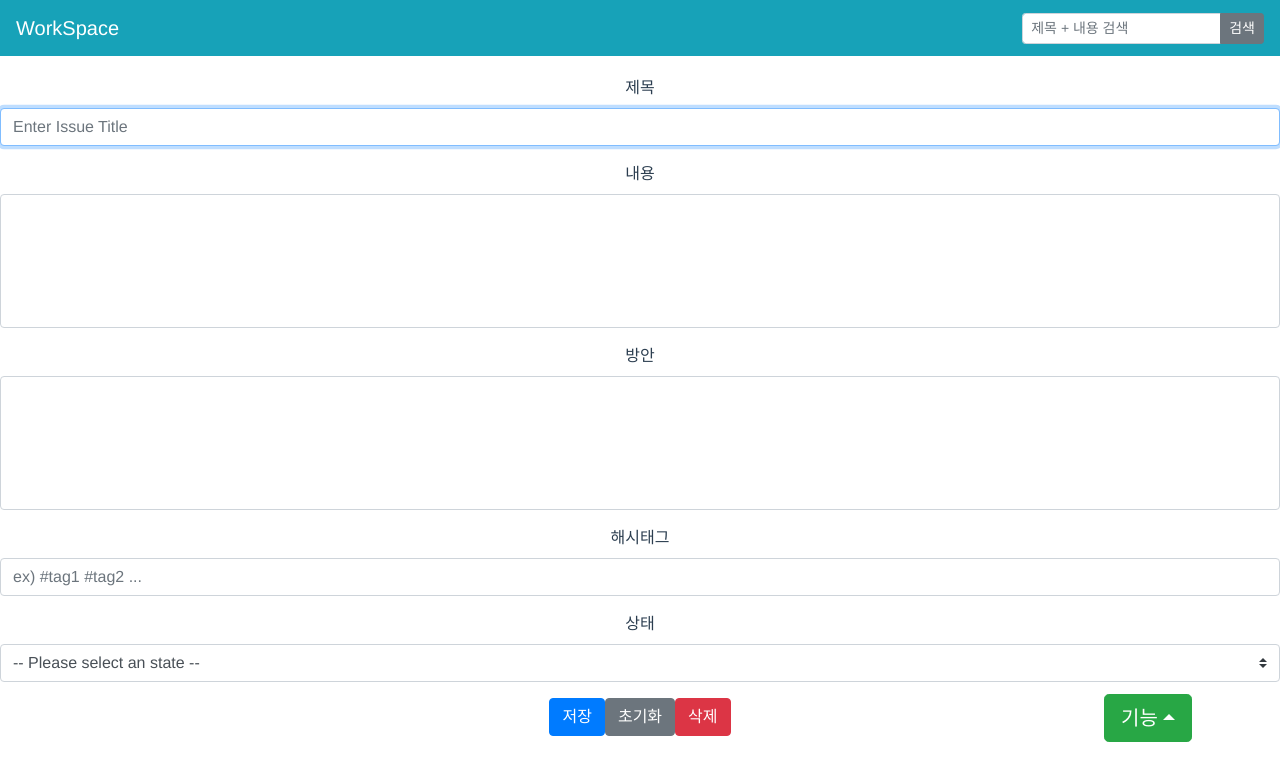
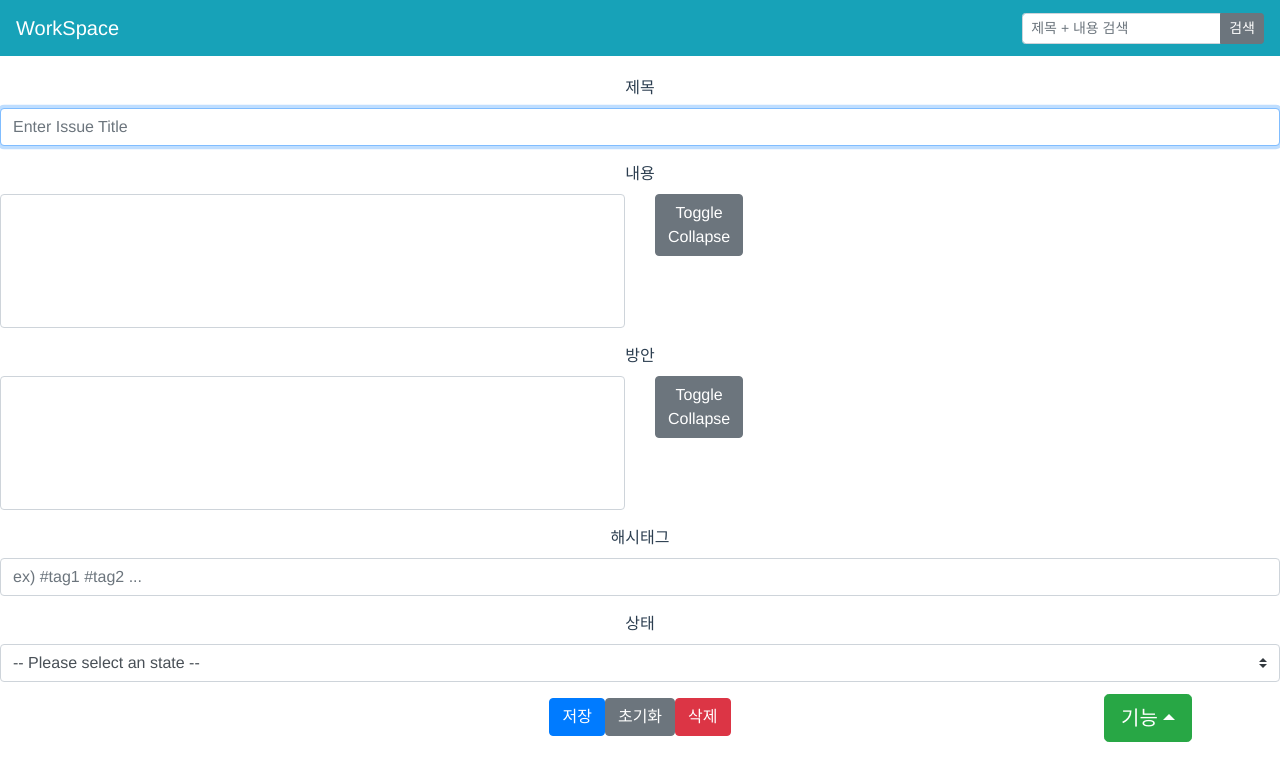
Before and after one commit to gijoona/msa-fe-board-app, a Vue app: page /issue/Edit in a window 1280 px wide. Shown: the top 780 px of the page. Built offline with nearby package versions, Linux system fonts and the light colour scheme; no server answers; sample sign-in values are in the browser's storage.

Commit message:
edit 화면의 contents, solutions부분을 EditMarkdown 컴포넌트로 추출 markdown editor 적용

```diff
--- a/src/components/issue/IssueEdit.vue
+++ b/src/components/issue/IssueEdit.vue
@@ -1,16 +1,11 @@
 <template>
-  <div>
   <div class="my-3">
     <b-form @submit="onSubmit">
       <b-form-group id="titleGroup" horizontal label="제목" label-for="txtTitle">
         <b-form-input id="txtTitle" v-model="issueData.title" placeholder="Enter Issue Title" v-focus></b-form-input>
       </b-form-group>
-        <b-form-group id="contentsGroup" horizontal label="내용" label-for="tarContents">
-          <b-form-textarea id="tarContents" v-model="issueData.contents" rows="5" max-rows="10"></b-form-textarea>
-        </b-form-group>
-        <b-form-group id="solutionsGroup" horizontal label="방안" label-for="tarSolutions">
-          <b-form-textarea id="tarSolutions" v-model="issueData.solutions" rows="5" max-rows="10"></b-form-textarea>
-        </b-form-group>
+      <edit-markdown currId="content" label="내용" :data="issueData.contents" @update:data="val => issueData.contents = val"></edit-markdown>
+      <edit-markdown currId="solution" label="방안" :data="issueData.solutions" @update:data="val => issueData.solutions = val"></edit-markdown>
       <b-form-group id="tagsGroup" horizontal label="해시태그" label-for="txtTags">
         <b-form-input id="txtTags" v-model="issueData.tags" placeholder="ex) #tag1 #tag2 ..."></b-form-input>
       </b-form-group>
@@ -37,9 +32,10 @@
       </div>
     </b-modal>
   </div>
-  </div>
 </template>
 <script>
+import EditMarkdown from '@/components/issue/comp/edit/EditMarkdown'
+
 export default {
   name: 'IssueEdit',
   data: function () {
@@ -152,6 +148,9 @@ export default {
       return convertTags
     }
   },
+  components: {
+    EditMarkdown
+  },
   created: function () {
     if (this.$route.params.id) {
       this.load()
--- /dev/null
+++ b/src/components/issue/comp/edit/EditMarkdown.vue
@@ -0,0 +1,74 @@
+<template>
+  <b-form-group :id="currId+'Group'" horizontal :label="label" :label-for="'tar'+currId">
+    <b-row>
+      <b-col cols="6">
+        <b-form-textarea :id="'tar'+currId" v-model="contents" rows="5" max-rows="10" @input="onInput"></b-form-textarea>
+      </b-col>
+      <b-col cols="1">
+        <b-btn @click="showCollapse = !showCollapse"
+               :class="showCollapse ? 'collapsed' : null"
+               :aria-controls="'collapse'+currId"
+               :aria-expanded="showCollapse ? 'true' : 'false'">
+          Toggle Collapse
+        </b-btn>
+      </b-col>
+      <b-col cols="5">
+        <b-collapse :id="'collapse'+currId" v-model="showCollapse" >
+          <vue-markdown class="preview" :source="contents" :html="mdOpts.html"></vue-markdown>
+        </b-collapse>
+      </b-col>
+    </b-row>
+  </b-form-group>
+</template>
+<script>
+import VueMarkdown from 'vue-markdown'
+
+export default {
+  name: 'EditMarkdown',
+  props: ['currId', 'label', 'data'],
+  data: function () {
+    return {
+      contents: this.data,
+      mdOpts: {
+        show: true,
+        html: false,
+        breaks: true,
+        linkify: true,
+        emoji: true,
+        typographer: true,
+        toc: false
+      },
+      showCollapse: false
+    }
+  },
+  methods: {
+    allRight: function (htmlStr) {
+      console.log('markdown is parsed !')
+    },
+    onInput: function () {
+      this.$emit('update:data', this.contents)
+    },
+    toggleMDE: function () {
+
+    }
+  },
+  components: {
+    VueMarkdown
+  }
+}
+</script>
+<style>
+.preview {
+  padding: 2px 10px;
+  overflow: auto;
+  background-color: #fff;
+  border: 1px solid #ccc;
+  border-radius: 4px;
+  text-align: left;
+  height: 134px;
+  max-height: 254px;
+}
+.full-height {
+  height: 100%;
+}
+</style>
--- a/src/components/issue/comp/view/Contents.vue
+++ b/src/components/issue/comp/view/Contents.vue
@@ -1,18 +1,32 @@
 <template>
   <fieldset class="mb-2">
     <legend>{{ legend }}</legend>
-    <div v-html="convertHtml"></div>
+    <vue-markdown :source="contents" :html="mdOpts.html"></vue-markdown>
+    <!-- <div v-html="convertHtml"></div> -->
   </fieldset>
 </template>
 <script>
+import VueMarkdown from 'vue-markdown'
+
 export default {
   name: 'ViewContents',
   props: ['legend', 'contents'],
   data: function () {
-    return {}
+    return {
+      mdOpts: {
+        show: true,
+        html: false,
+        breaks: true,
+        linkify: true,
+        emoji: true,
+        typographer: true,
+        toc: false
+      }
+    }
   },
   computed: {
     convertHtml: function () {
+      // vue-markdown을 적용함에 따라 사용안함!!!
       let str = (this.contents || '').toString()
       // 개행문자 치환
       str = str.replace(/\n/g, '<br/>')
@@ -25,6 +39,9 @@ export default {
       })
       return str
     }
+  },
+  components: {
+    VueMarkdown
   }
 }
 </script>
```
Also changed, not shown: package.json (+8 -7 lines). Lines whose indentation alone changed are shown as unchanged.
